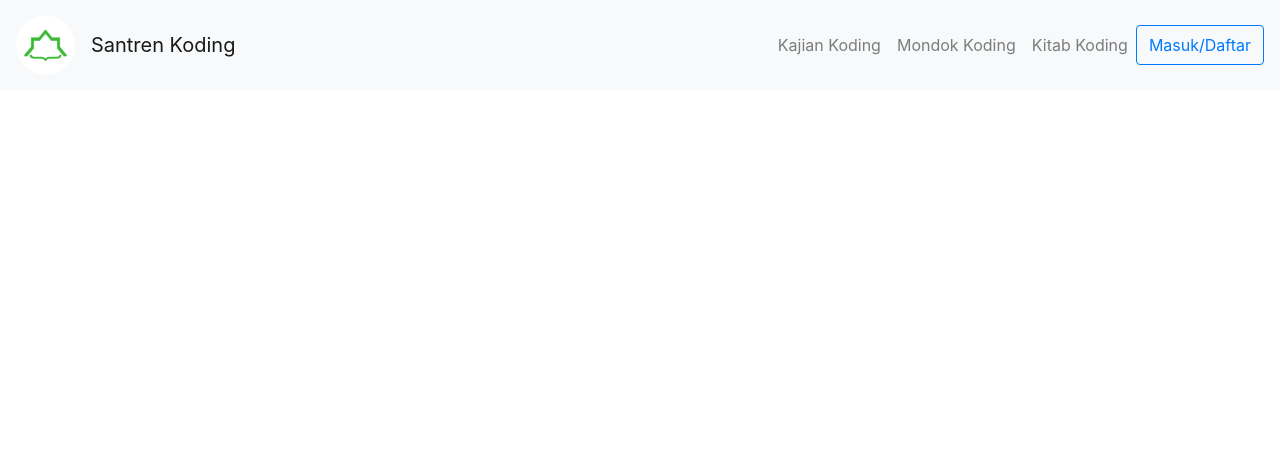
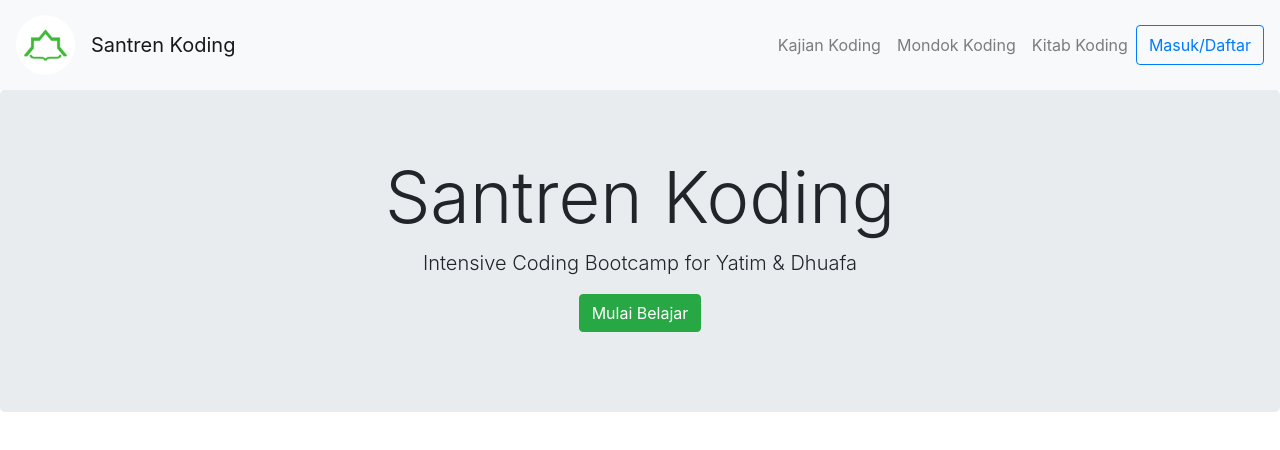
Before and after one commit to Musbahniar/clone-santren, a React (Create React App) app: page / in a window 1280 px wide. Shown: the top 450 px of the page. Built offline with nearby package versions, Linux system fonts and the light colour scheme.

Commit message:
add jumbotron

```diff
--- /dev/null
+++ b/src/component/Jumbotron.js
@@ -0,0 +1,18 @@
+import React, { Component } from 'react';
+import { Jumbotron, Button } from 'reactstrap';
+
+const Example = (props) => {
+    return (
+        <div>
+            <Jumbotron className="text-center">
+                <h1 className="display-3">Santren Koding</h1>
+                <p className="lead">Intensive Coding Bootcamp for Yatim & Dhuafa</p>
+                <p className="lead">
+                    <Button color="success">Mulai Belajar</Button>
+                </p>
+            </Jumbotron>
+        </div>
+    );
+};
+
+export default Example;
--- a/src/counter/Home.js
+++ b/src/counter/Home.js
@@ -1,11 +1,13 @@
 import React, { Component } from 'react';
 import Header from '../component/Header';
+import Jumbotron from '../component/Jumbotron';
 
 export default class Home extends Component {
     render() {
         return (
             <div>
                 <Header />
+                <Jumbotron />
             </div>
         )
     }
```
